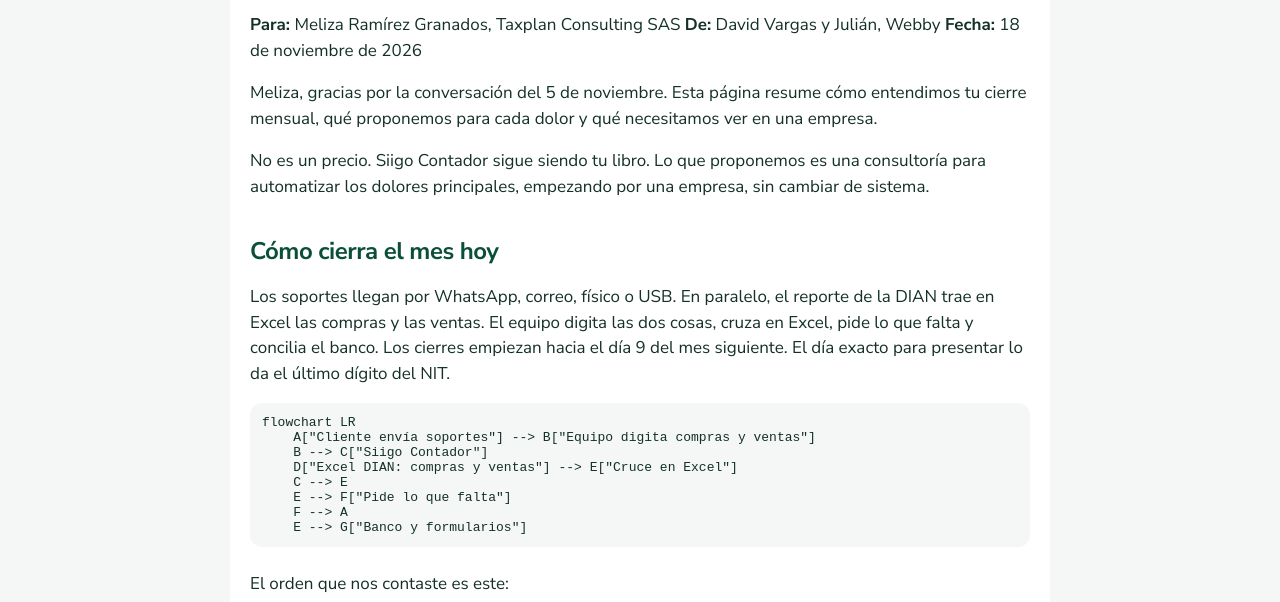
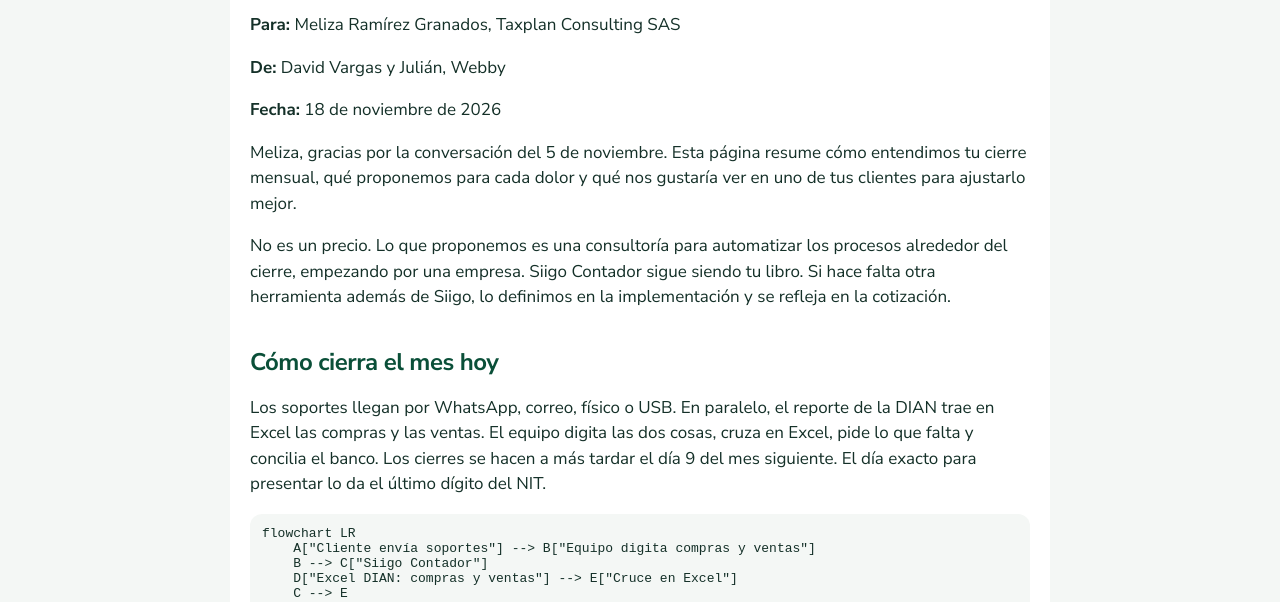
Before and after one commit to Webby-COL/meliza-cierre-mensual, a plain HTML site: page index.html in a window 1280 px wide. Shown: the part 166-768 px from the top of the page. Drawn offline with Linux system fonts and the light colour scheme.

Commit message:
Ajusta redacción: líneas separadas, cierre hasta día 9 y alcance de la consultoría.

```diff
--- a/index.html
+++ b/index.html
@@ -38,11 +38,13 @@ footer { max-width: 820px; margin: 0 auto; padding: 0 20px 40px; color: #5d6f66;
 <header><div class="marca"><b>web</b>by<i></i></div></header>
 <main>
 <h1 id="cierre-mensual-de-taxplan-lo-que-entendimos">Cierre mensual de Taxplan: lo que entendimos</h1>
-<p><strong>Para:</strong> Meliza Ramírez Granados, Taxplan Consulting SAS <strong>De:</strong> David Vargas y Julián, Webby <strong>Fecha:</strong> 18 de noviembre de 2026</p>
-<p>Meliza, gracias por la conversación del 5 de noviembre. Esta página resume cómo entendimos tu cierre mensual, qué proponemos para cada dolor y qué necesitamos ver en una empresa.</p>
-<p>No es un precio. Siigo Contador sigue siendo tu libro. Lo que proponemos es una consultoría para automatizar los dolores principales, empezando por una empresa, sin cambiar de sistema.</p>
+<p><strong>Para:</strong> Meliza Ramírez Granados, Taxplan Consulting SAS</p>
+<p><strong>De:</strong> David Vargas y Julián, Webby</p>
+<p><strong>Fecha:</strong> 18 de noviembre de 2026</p>
+<p>Meliza, gracias por la conversación del 5 de noviembre. Esta página resume cómo entendimos tu cierre mensual, qué proponemos para cada dolor y qué nos gustaría ver en uno de tus clientes para ajustarlo mejor.</p>
+<p>No es un precio. Lo que proponemos es una consultoría para automatizar los procesos alrededor del cierre, empezando por una empresa. Siigo Contador sigue siendo tu libro. Si hace falta otra herramienta además de Siigo, lo definimos en la implementación y se refleja en la cotización.</p>
 <h2 id="cómo-cierra-el-mes-hoy">Cómo cierra el mes hoy</h2>
-<p>Los soportes llegan por WhatsApp, correo, físico o USB. En paralelo, el reporte de la DIAN trae en Excel las compras y las ventas. El equipo digita las dos cosas, cruza en Excel, pide lo que falta y concilia el banco. Los cierres empiezan hacia el día 9 del mes siguiente. El día exacto para presentar lo da el último dígito del NIT.</p>
+<p>Los soportes llegan por WhatsApp, correo, físico o USB. En paralelo, el reporte de la DIAN trae en Excel las compras y las ventas. El equipo digita las dos cosas, cruza en Excel, pide lo que falta y concilia el banco. Los cierres se hacen a más tardar el día 9 del mes siguiente. El día exacto para presentar lo da el último dígito del NIT.</p>
 <pre class="mermaid">flowchart LR
     A[&quot;Cliente envía soportes&quot;] --&gt; B[&quot;Equipo digita compras y ventas&quot;]
     B --&gt; C[&quot;Siigo Contador&quot;]
@@ -151,7 +153,7 @@ footer { max-width: 820px; margin: 0 auto; padding: 0 20px 40px; color: #5d6f66;
 <li>Obligar a tus clientes a dejar el WhatsApp o el físico.</li>
 </ul>
 <p>La primera etapa sería con cinco o seis empresas, no con todas.</p>
-<h2 id="qué-necesitamos-ver-en-una-empresa">Qué necesitamos ver en una empresa</h2>
+<h2 id="qué-nos-gustaría-ver-en-uno-de-tus-clientes">Qué nos gustaría ver en uno de tus clientes</h2>
 <p>Con una empresa en pantalla, y un mes, nos alcanza. Si no tienes el mes cerrado a la mano, vemos lo que tengas.</p>
 <ol type="1">
 <li>El Excel de la DIAN, un extracto y el balance de prueba de un mes ya cerrado.</li>
```
Also changed, not shown: 1 other file.
